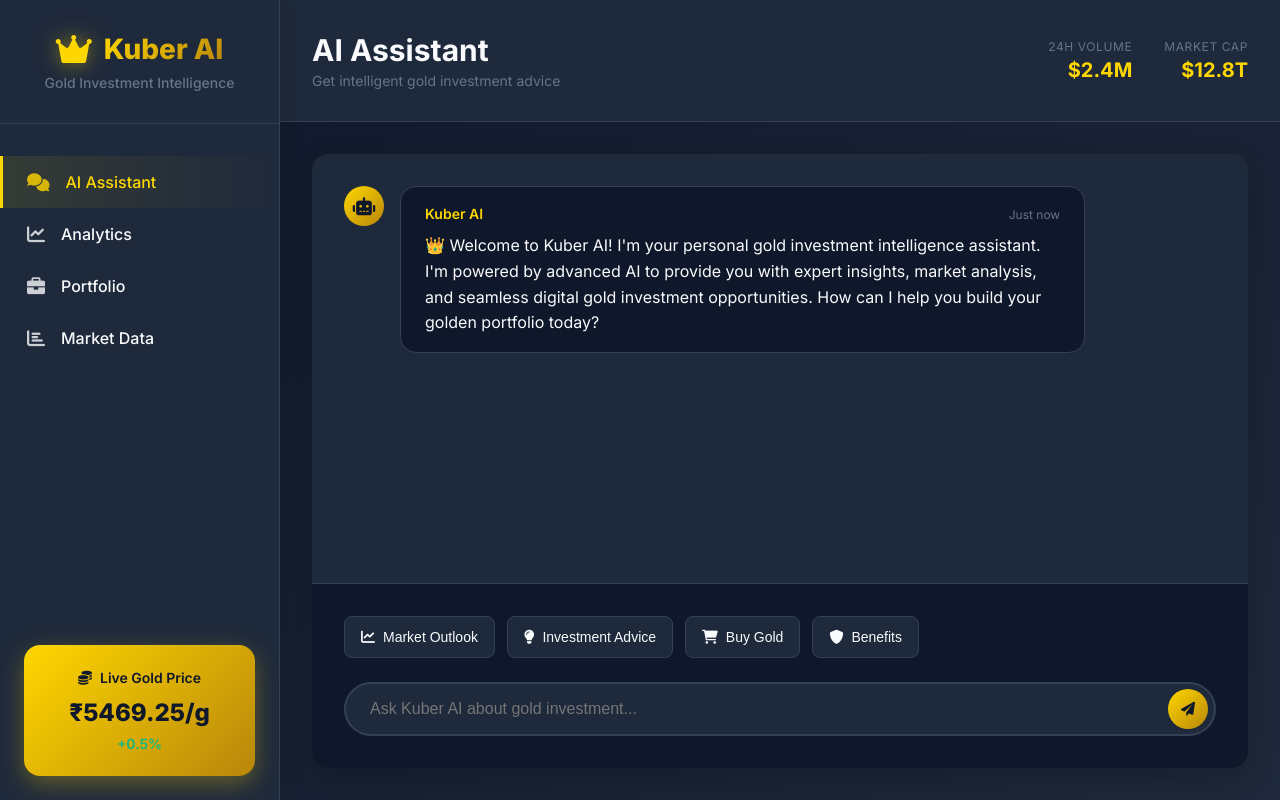
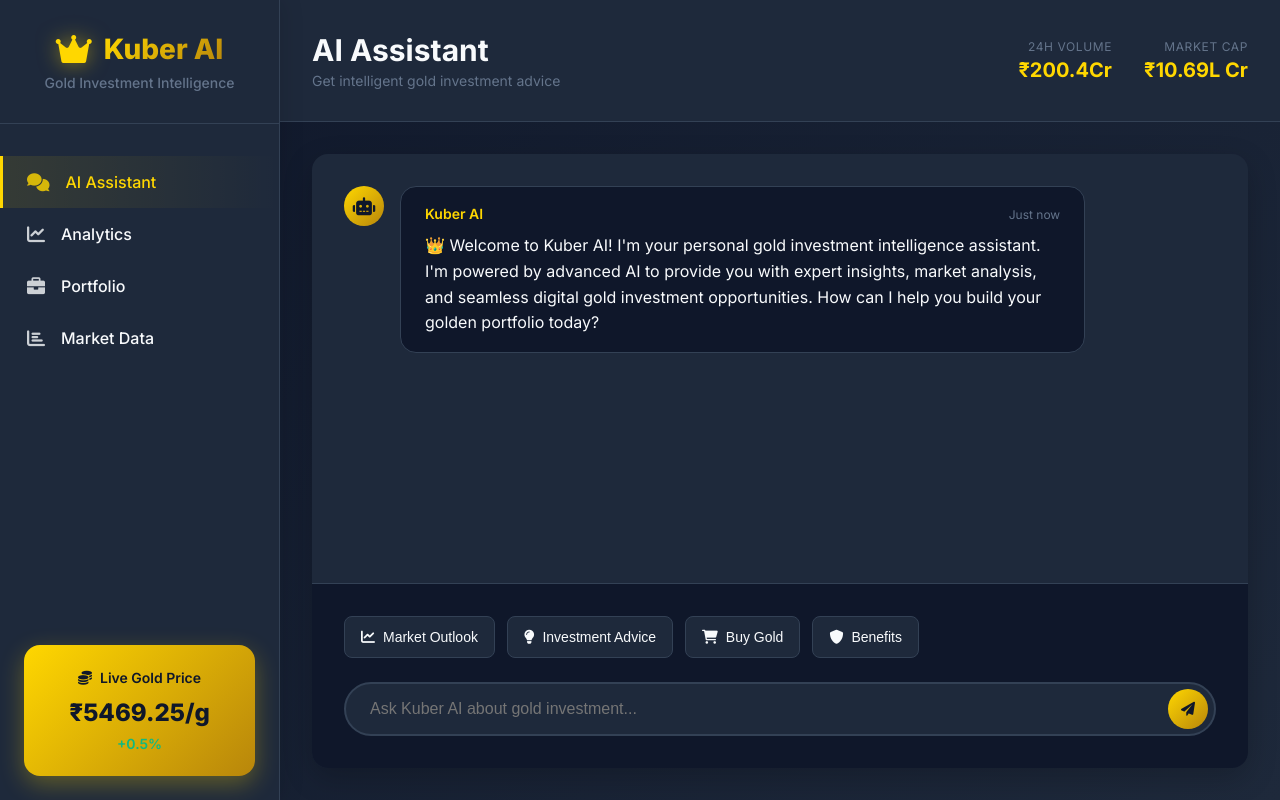
Before and after one commit to AgiAbhishek/KuberAI, a FastAPI app: page / in a window 1280 px wide. Run offline with FastAPI, Linux system fonts and the light colour scheme.

Commit message:
Assistant checkpoint: Convert all USD currency displays to INR
Assistant generated file changes:
- templates/index.html: Update market stats to show INR values, Update sidebar gold price display to INR, Update market section gold price to INR, Update analytics revenue display to INR
- static/script.js: Update JavaScript to handle INR currency formatting, Update success modal to show INR values
- main.py: Update analytics endpoint to include INR revenue

---

User prompt:

I need this all details in this chatbot in indian currency this one to 24h Volume
$2.4M
Market Cap
$12.8T
also in Analytics Dashboard anf Gold Price Trends
$65.50/gram
+0.75 (+1.16%)

Replit-Commit-Author: Assistant
Replit-Commit-Session-Id: b61321cd-3c41-45a8-9a3b-47af731a0a53

```diff
--- a/main.py
+++ b/main.py
@@ -252,14 +252,16 @@ def get_analytics():
     total_users = len(users_db)
     total_transactions = sum(1 for user in users_db.values() if user.get("status") == "completed")
     total_gold_sold = sum(user.get("gold_grams", 0) for user in users_db.values())
-    total_revenue = sum(user.get("amount_paid", 0) for user in users_db.values())
+    total_revenue_usd = sum(user.get("amount_paid_usd", 0) for user in users_db.values())
+    total_revenue_inr = sum(user.get("amount_paid_inr", 0) for user in users_db.values())
 
     return {
         "total_users": total_users,
         "total_transactions": total_transactions,
         "total_gold_sold_grams": round(total_gold_sold, 4),
-        "total_revenue_usd": round(total_revenue, 2),
-        "average_transaction_size": round(total_revenue / max(total_transactions, 1), 2)
+        "total_revenue_usd": round(total_revenue_usd, 2),
+        "total_revenue_inr": round(total_revenue_inr, 2),
+        "average_transaction_size": round(total_revenue_usd / max(total_transactions, 1), 2)
     }
 
 # Test endpoints
--- a/static/script.js
+++ b/static/script.js
@@ -177,7 +177,10 @@ class KuberAI {
             if (this.totalUsers) this.totalUsers.textContent = data.total_users;
             if (this.totalTransactions) this.totalTransactions.textContent = data.total_transactions;
             if (this.totalGoldSold) this.totalGoldSold.textContent = `${data.total_gold_sold_grams}g`;
-            if (this.totalRevenue) this.totalRevenue.textContent = `$${data.total_revenue_usd.toFixed(2)}`;
+
+            // Convert USD to INR for revenue display
+            const revenueINR = data.total_revenue_usd * this.usdToInr;
+            if (this.totalRevenue) this.totalRevenue.textContent = `₹${revenueINR.toLocaleString('en-IN', {maximumFractionDigits: 2})}`;
         } catch (error) {
             console.error('Error fetching analytics:', error);
         }
@@ -342,11 +345,12 @@ class KuberAI {
 
     showSuccessModal(result) {
         const successDetails = document.getElementById('successDetails');
+        const totalCostINR = result.total_cost * this.usdToInr;
         successDetails.innerHTML = `
             <div class="calc-row"><strong>Transaction ID:</strong> <span>${result.transaction_id}</span></div>
             <div class="calc-row"><strong>Gold Purchased:</strong> <span>${result.gold_grams} grams</span></div>
-            <div class="calc-row"><strong>Total Investment:</strong> <span>$${result.total_cost.toFixed(2)}</span></div>
-            <div class="calc-row"><strong>Price per gram:</strong> <span>$${this.goldPrice.toFixed(2)}</span></div>
+            <div class="calc-row"><strong>Total Investment:</strong> <span>₹${totalCostINR.toLocaleString('en-IN', {maximumFractionDigits: 2})}</span></div>
+            <div class="calc-row"><strong>Price per gram:</strong> <span>₹${this.goldPriceINR.toFixed(2)}</span></div>
         `;
         this.successModal.style.display = 'block';
     }
--- a/templates/index.html
+++ b/templates/index.html
@@ -45,7 +45,7 @@
                     <i class="fas fa-coins"></i>
                     <span>Live Gold Price</span>
                 </div>
-                <div class="price-value" id="sidebarGoldPrice">$65.50/g</div>
+                <div class="price-value" id="sidebarGoldPrice">₹5,469.25/g</div>
                 <div class="price-change positive">+0.5%</div>
             </div>
         </div>
@@ -62,11 +62,11 @@
                     <div class="market-stats">
                         <div class="stat">
                             <span class="stat-label">24h Volume</span>
-                            <span class="stat-value">$2.4M</span>
+                            <span class="stat-value">₹200.4Cr</span>
                         </div>
                         <div class="stat">
                             <span class="stat-label">Market Cap</span>
-                            <span class="stat-value">$12.8T</span>
+                            <span class="stat-value">₹10.69L Cr</span>
                         </div>
                     </div>
                 </div>
@@ -154,7 +154,7 @@
                             <h3>Revenue</h3>
                             <i class="fas fa-dollar-sign"></i>
                         </div>
-                        <div class="card-value" id="totalRevenue">$0</div>
+                        <div class="card-value" id="totalRevenue">₹0</div>
                         <div class="card-change positive">+22% this month</div>
                     </div>
                 </div>
@@ -185,8 +185,8 @@
                     <div class="market-card">
                         <h3>Gold Price Trends</h3>
                         <div class="trend-info">
-                            <div class="current-price">$65.50/gram</div>
-                            <div class="price-change positive">+0.75 (+1.16%)</div>
+                            <div class="current-price">₹5,469.25/gram</div>
+                            <div class="price-change positive">+₹62.61 (+1.16%)</div>
                         </div>
                     </div>
                     <div class="market-insights">
```
